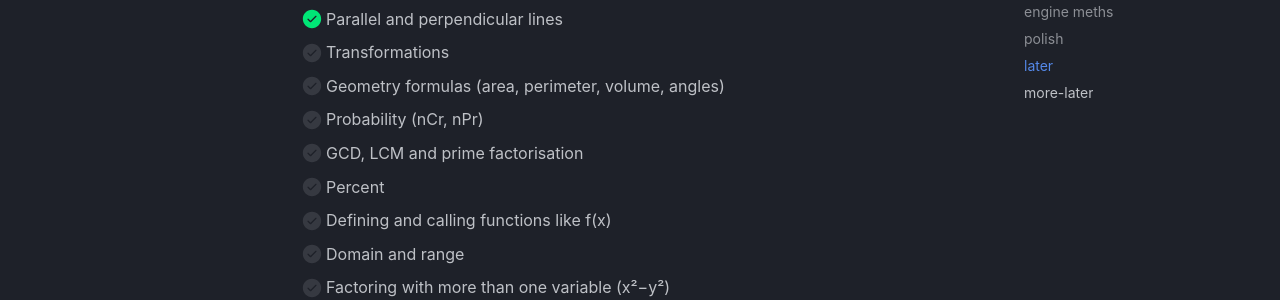
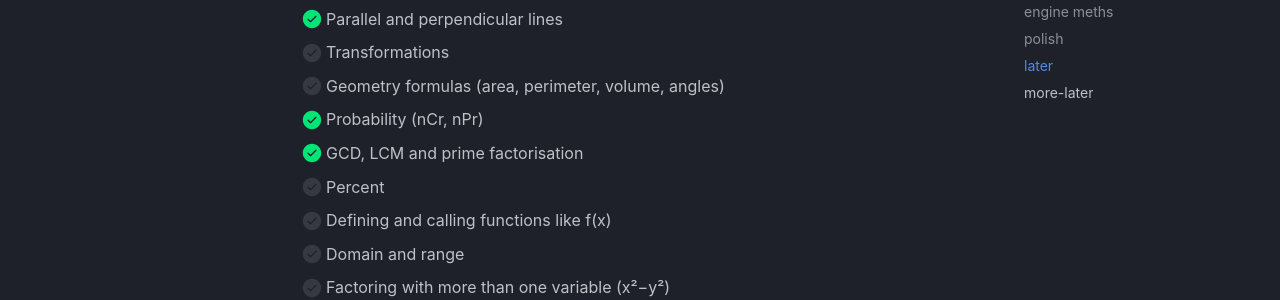
Before and after one commit to Cloveian/fluxion, an MkDocs documentation site: the page built from docs/roadmap.md, in a window 1280 px wide and 900 px high, scrolled down 1185 px. Shown: the part 150-450 px from the top of the window. Built offline with MkDocs 1.6.1 and Material for MkDocs 9.7.7, drawn with Linux system fonts in a browser that asks for light colours; comment, search, counter and statistics services are not loaded.

```diff
--- a/docs/roadmap.md
+++ b/docs/roadmap.md
@@ -38,8 +38,8 @@
 - [x] Parallel and perpendicular lines
 - [ ] Transformations
 - [ ] Geometry formulas (area, perimeter, volume, angles)
-- [ ] Probability (nCr, nPr)
-- [ ] GCD, LCM and prime factorisation
+- [x] Probability (nCr, nPr)
+- [x] GCD, LCM and prime factorisation
 - [ ] Percent
 - [ ] Defining and calling functions like f(x)
 - [ ] Domain and range
```
Also changed, not shown: docs/code/log.md (+1 -0 lines), src/engine/README.md (+2 -0 lines).
